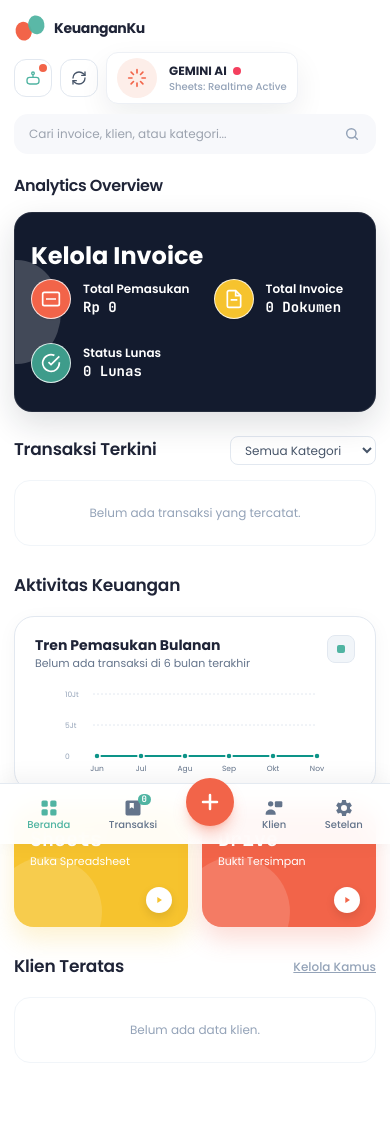
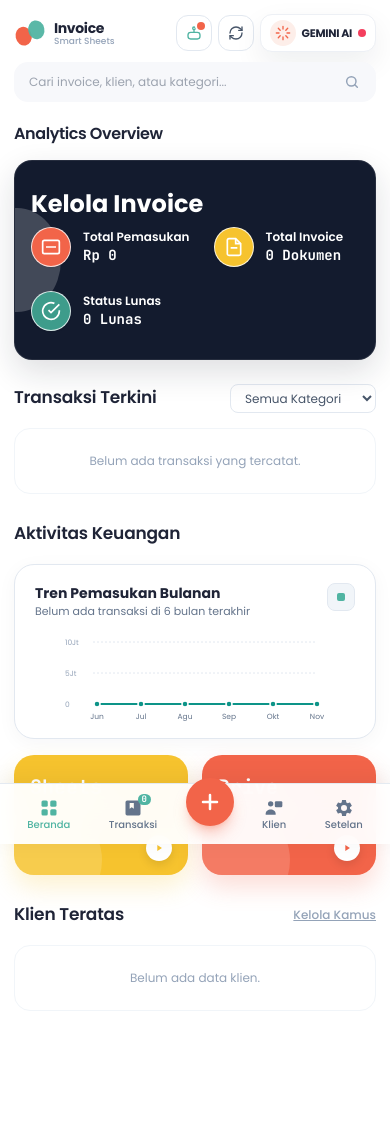
Before and after one commit to FarizalA/invv, a Flask app: page / in a window 390 px wide. After the commit the page ends 1011 px from the top, so only its background shows below. Run offline with Flask 3, Linux system fonts and the light colour scheme; data that the repository does not hold is empty; some libraries are stand-ins or nearby versions.

Commit message:
fix(mobile): update branding to Invoice, compact header buttons and improve card responsive layout

```diff
--- a/static/css/style.css
+++ b/static/css/style.css
@@ -596,8 +596,14 @@
       }
 
       .status-system-pill {
-        padding: 5px 10px;
+        padding: 5px 9px;
         border-radius: 12px;
+        gap: 6px;
+      }
+
+      .status-system-pill .status-icon-circle {
+        width: 26px;
+        height: 26px;
       }
 
       /* Hero Banner di Mobile */
--- a/templates/components/tab_clients.html
+++ b/templates/components/tab_clients.html
@@ -3,12 +3,12 @@
       <!-- ======================================================= -->
       <div id="tab-view-clients" class="tab-view">
         <div class="bg-white border border-slate-200/90 rounded-2xl p-6 shadow-sm max-w-4xl mx-auto space-y-4">
-          <div class="flex items-center justify-between pb-3 border-b border-slate-100">
+          <div class="flex flex-col sm:flex-row sm:items-center justify-between gap-3 pb-3 border-b border-slate-100">
             <div>
               <h2 class="text-base font-bold text-brandDark">Kamus Alias &amp; Inisial Klien</h2>
               <p class="text-xs text-slate-400">Otomatis mengubah inisial pendek di invoice menjadi nama lengkap klien resmi.</p>
             </div>
-            <button onclick="addNewClientRow()" class="px-3.5 py-1.5 bg-brandTealLight text-brandTealDark hover:bg-brandTeal hover:text-white text-xs font-bold rounded-xl flex items-center gap-1.5 transition-colors">
+            <button onclick="addNewClientRow()" class="px-3.5 py-2 bg-brandTealLight text-brandTealDark hover:bg-brandTeal hover:text-white text-xs font-bold rounded-xl flex items-center justify-center gap-1.5 transition-colors shrink-0 self-start sm:self-auto">
               <i data-lucide="plus" class="w-3.5 h-3.5"></i> Tambah Inisial Baru
             </button>
           </div>
--- a/templates/components/tab_settings.html
+++ b/templates/components/tab_settings.html
@@ -5,7 +5,7 @@
         <div class="max-w-4xl mx-auto space-y-5">
           <!-- AI Vision Engine -->
           <div class="bg-white border border-slate-200/90 rounded-2xl p-6 shadow-sm">
-            <div class="flex items-center justify-between mb-4">
+            <div class="flex flex-col sm:flex-row sm:items-center justify-between gap-3 mb-4">
               <div class="flex items-center gap-3">
                 <div class="w-9 h-9 rounded-xl bg-brandTealLight text-brandTeal flex items-center justify-center font-bold">
                   <i data-lucide="sparkles" class="w-4 h-4"></i>
@@ -20,7 +20,7 @@
                   <p class="text-xs text-slate-400">Pilih provider AI dan masukkan API Key Anda</p>
                 </div>
               </div>
-              <button id="btn-test-ai" onclick="testAiConnectionAction()" class="px-3.5 py-1.5 rounded-xl border border-brandTeal/30 bg-brandTealLight text-brandTealDark text-xs font-semibold flex items-center gap-1.5 transition-colors">
+              <button id="btn-test-ai" onclick="testAiConnectionAction()" class="px-3.5 py-1.5 rounded-xl border border-brandTeal/30 bg-brandTealLight text-brandTealDark text-xs font-semibold flex items-center justify-center gap-1.5 transition-colors self-start sm:self-auto shrink-0">
                 <i data-lucide="zap" class="w-3.5 h-3.5"></i> Tes API Key
               </button>
             </div>
@@ -86,7 +86,7 @@
 
           <!-- Google Sheets & Drive Webhook -->
           <div class="bg-white border border-slate-200/90 rounded-2xl p-6 shadow-sm">
-            <div class="flex items-center justify-between mb-3">
+            <div class="flex flex-col sm:flex-row sm:items-center justify-between gap-3 mb-3">
               <div class="flex items-center gap-3">
                 <div class="w-9 h-9 rounded-xl bg-emerald-50 text-emerald-600 flex items-center justify-center font-bold">
                   <i data-lucide="table" class="w-4 h-4"></i>
@@ -96,7 +96,7 @@
                   <p class="text-xs text-slate-400">Sinkronisasi baris transaksi &amp; unggah file ke Google Drive</p>
                 </div>
               </div>
-              <button onclick="testGoogleSheetsConnection()" class="px-3.5 py-1.5 rounded-xl border border-emerald-200 bg-emerald-50 text-emerald-700 text-xs font-semibold flex items-center gap-1.5 transition-colors">
+              <button onclick="testGoogleSheetsConnection()" class="px-3.5 py-1.5 rounded-xl border border-emerald-200 bg-emerald-50 text-emerald-700 text-xs font-semibold flex items-center justify-center gap-1.5 transition-colors self-start sm:self-auto shrink-0">
                 <i data-lucide="check" class="w-3.5 h-3.5"></i> Tes Webhook
               </button>
             </div>
--- a/templates/components/topbar.html
+++ b/templates/components/topbar.html
@@ -5,7 +5,10 @@
             <span class="dot-coral"></span>
             <span class="dot-teal"></span>
           </div>
-          <span class="font-bold text-sm text-brandDark tracking-tight">KeuanganKu</span>
+          <div class="flex flex-col">
+            <span class="font-bold text-sm text-brandDark tracking-tight leading-none">Invoice</span>
+            <span class="text-[9px] text-slate-400 font-medium leading-none mt-0.5">Smart Sheets</span>
+          </div>
         </div>
 
         <!-- Search Input -->
@@ -17,35 +20,35 @@
           </svg>
         </div>
 
-        <div class="flex items-center gap-2 sm:gap-3">
+        <div class="flex items-center gap-1.5 sm:gap-3 shrink-0">
           <!-- Tombol Asisten AI (Mobile) -->
-          <button onclick="toggleAiChat()" title="Tanya Asisten AI" class="md:hidden p-2.5 rounded-xl border border-slate-200 hover:bg-slate-50 text-brandTeal transition-all flex items-center justify-center relative">
+          <button onclick="toggleAiChat()" title="Tanya Asisten AI" class="md:hidden w-9 h-9 rounded-xl border border-slate-200 bg-white hover:bg-slate-50 text-brandTeal shadow-xs transition-all flex items-center justify-center relative shrink-0">
             <svg class="w-4 h-4" viewBox="0 0 24 24" fill="none" stroke="currentColor" stroke-width="2" stroke-linecap="round" stroke-linejoin="round">
               <rect x="3" y="11" width="18" height="10" rx="4"/>
               <circle cx="12" cy="5" r="2"/>
               <path d="M12 7v4"/>
             </svg>
-            <span class="absolute top-1 right-1 w-2 h-2 bg-brandCoral rounded-full"></span>
+            <span class="absolute top-1.5 right-1.5 w-2 h-2 bg-brandCoral rounded-full ring-2 ring-white"></span>
           </button>
 
           <!-- Tombol Segarkan Realtime -->
-          <button onclick="loadMonitorRecords(true)" title="Segarkan Data Google Sheets" class="p-2.5 rounded-xl border border-slate-200 hover:bg-slate-50 text-slate-600 transition-all flex items-center justify-center">
+          <button onclick="loadMonitorRecords(true)" title="Segarkan Data Google Sheets" class="w-9 h-9 rounded-xl border border-slate-200 bg-white hover:bg-slate-50 text-slate-600 shadow-xs transition-all flex items-center justify-center shrink-0">
             <i data-lucide="refresh-cw" id="top-refresh-icon" class="w-4 h-4"></i>
           </button>
 
-          <!-- Top Right Status System Pill: Ganti Profil Login Madhu (A1) -->
-          <div class="status-system-pill" onclick="switchNavTab('settings')">
+          <!-- Top Right Status System Pill -->
+          <div class="status-system-pill cursor-pointer shrink-0" onclick="switchNavTab('settings')">
             <div class="status-icon-circle">
-              <svg class="w-5 h-5 text-brandCoral" viewBox="0 0 24 24" fill="none" stroke="currentColor" stroke-width="2" stroke-linecap="round" stroke-linejoin="round">
+              <svg class="w-4 h-4 sm:w-5 sm:h-5 text-brandCoral" viewBox="0 0 24 24" fill="none" stroke="currentColor" stroke-width="2" stroke-linecap="round" stroke-linejoin="round">
                 <path d="M12 2v4M12 18v4M4.93 4.93l2.83 2.83M16.24 16.24l2.83 2.83M2 12h4M18 12h4M4.93 19.07l2.83-2.83M16.24 7.76l2.83-2.83"/>
               </svg>
             </div>
             <div class="flex flex-col text-left">
               <div class="flex items-center gap-1.5">
-                <span id="top-ai-provider-badge" class="font-bold text-xs text-brandDark uppercase">Gemini AI</span>
+                <span id="top-ai-provider-badge" class="font-bold text-[11px] sm:text-xs text-brandDark uppercase tracking-tight">Gemini AI</span>
                 <span id="top-ai-status-dot" class="w-2 h-2 rounded-full bg-slate-300" title="Status Koneksi AI"></span>
               </div>
-              <span id="top-sync-status-text" class="text-[10px] text-slate-400 font-medium">Sheets: Realtime Active</span>
+              <span id="top-sync-status-text" class="text-[10px] text-slate-400 font-medium hidden sm:block">Sheets: Realtime Active</span>
             </div>
           </div>
         </div>
```
Also changed, not shown: public/static/css/style.css (+7 -1 lines).
